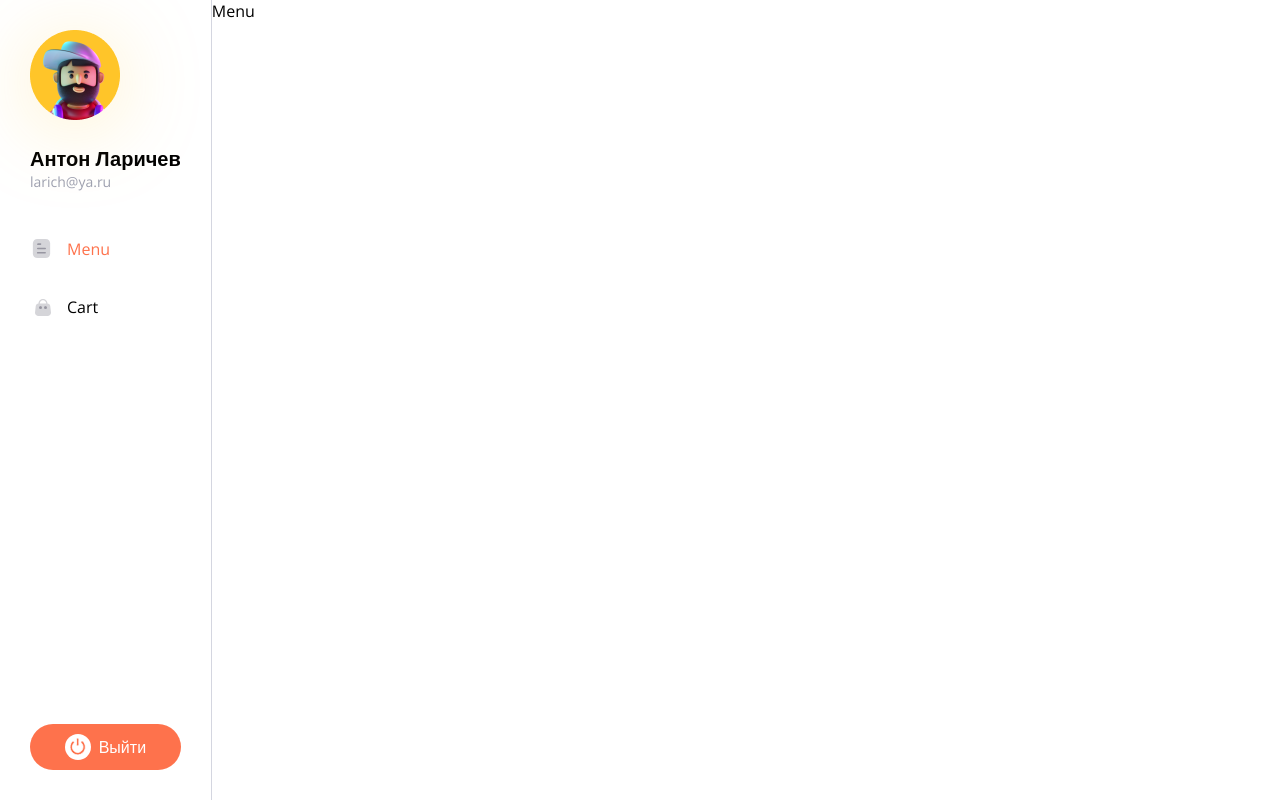
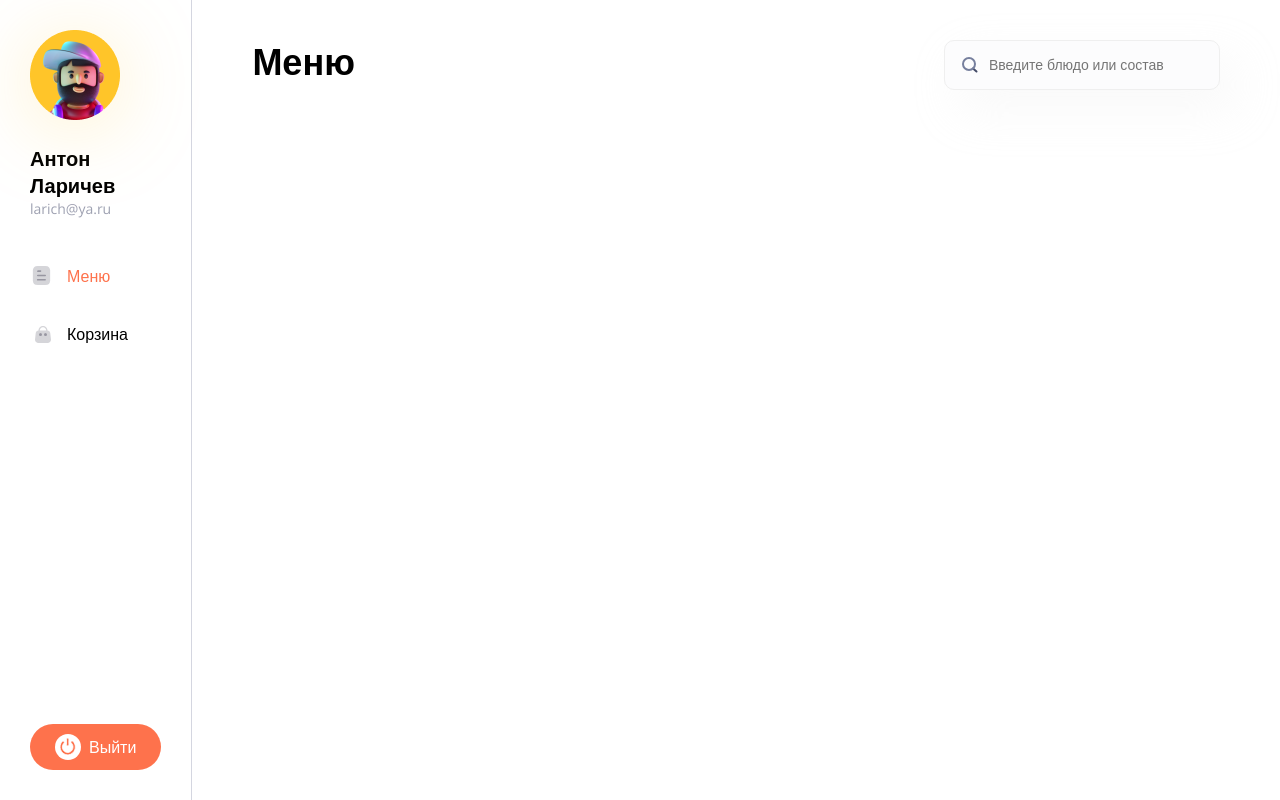
Before and after one commit to se3rik/food-service, a React (Vite) app: page / in a window 1280 px wide. Built offline with nearby package versions, Linux system fonts and the light colour scheme.

Commit message:
feat: Headling && Search components

```diff
--- /dev/null
+++ b/src/components/Headling/Headling.module.css
@@ -0,0 +1,8 @@
+.h1 {
+	color: var(--text-color);
+	font-size: 36px;
+	font-style: normal;
+	font-weight: 700;
+	line-height: 120%;
+	margin: 0;
+}
--- /dev/null
+++ b/src/components/Headling/Headling.props.ts
@@ -0,0 +1,5 @@
+import type { HTMLAttributes, ReactNode } from 'react';
+
+export interface HeadlingProps extends HTMLAttributes<HTMLHeadingElement> {
+	children: ReactNode
+}
--- /dev/null
+++ b/src/components/Headling/Headling.tsx
@@ -0,0 +1,15 @@
+import cn from 'classnames';
+
+import styles from './Headling.module.css';
+
+import type { HeadlingProps } from './Headling.props';
+
+function Headling({ className, children, ...props }: HeadlingProps) {
+	return (
+		<h1 className={cn(className, styles['h1'])} {...props}>
+			{children}
+		</h1>
+	);
+}
+
+export default Headling;
--- /dev/null
+++ b/src/components/Search/Search.module.css
@@ -0,0 +1,23 @@
+.input-wrapper {
+	position: relative;
+}
+
+.input {
+	font-size: 14px;
+	font-style: normal;
+	font-weight: 400;
+	min-width: 200px;
+	padding: 16px 30px 16px 44px;
+	color: var(--text-color);
+	border: 1px solid #EFEFEF;
+	border-radius: 10px;
+	background-color: #FCFCFD;
+	box-shadow: 15px 20px 45px 0px rgba(233, 233, 233, 0.25);
+}
+
+.icon {
+	position: absolute;
+	left: 18px;
+	top: 50%;
+	transform: translateY(-50%);
+}
--- /dev/null
+++ b/src/components/Search/Search.props.ts
@@ -0,0 +1,6 @@
+import type { InputHTMLAttributes } from 'react';
+
+export interface SearchProps extends InputHTMLAttributes<HTMLInputElement> {
+	isValid?: boolean,
+	className?: string,
+}
--- /dev/null
+++ b/src/components/Search/Search.tsx
@@ -0,0 +1,24 @@
+import { forwardRef } from 'react';
+import cn from 'classnames';
+
+import styles from './Search.module.css';
+
+import type { SearchProps } from './Search.props';
+
+const Search = forwardRef<HTMLInputElement, SearchProps>(function Search({ className, isValid = true, ...props }, ref) {
+
+	return (
+		<div className={styles['input-wrapper']}>
+			<input
+				{...props}
+				ref={ref}
+				className={cn(styles['input'], className, {
+					[styles['invalid']]: !isValid
+				})}
+			/>
+			<img src="/icons/SearchIcon.svg" className={styles['icon']} alt="search-icon" />
+		</div>
+	);
+});
+
+export default Search;
--- a/src/layout/Menu/Layout.module.css
+++ b/src/layout/Menu/Layout.module.css
@@ -65,3 +65,8 @@
 	justify-content: center;
 	gap: 8px;
 }
+
+.content {
+	width: 100%;
+	padding: 40px 60px;
+}
--- a/src/layout/Menu/Layout.tsx
+++ b/src/layout/Menu/Layout.tsx
@@ -23,13 +23,13 @@
 						[styles['active']]: isActive
 					})}>
 						<img src="/icons/MenuIcon.svg" alt="menu-icon" />
-						Menu
+						Меню
 					</NavLink>
 					<NavLink to="/cart" className={({ isActive }) => cn(styles['link'], {
 						[styles['active']]: isActive
 					})}>
 						<img src="/icons/CartIcon.svg" alt="cart-icon" />
-						Cart
+						Корзина
 					</NavLink>
 				</div>
 				<Button className={styles['leave-btn']}>
@@ -37,7 +37,7 @@
 					Выйти
 				</Button>
 			</div>
-			<div>
+			<div className={styles['content']}>
 				<Outlet />
 			</div>
 		</div>
--- /dev/null
+++ b/src/pages/Menu/Menu.module.css
@@ -0,0 +1,5 @@
+.head {
+	width: 100%;
+	display: flex;
+	justify-content: space-between;
+}
--- a/src/pages/Menu/Menu.tsx
+++ b/src/pages/Menu/Menu.tsx
@@ -1,8 +1,13 @@
+import styles from './Menu.module.css';
+
+import Headling from '../../components/Headling/Headling';
+import Search from '../../components/Search/Search';
 
 export function Menu() {
 	return (
-		<>
-			Menu
-		</>
+		<div className={styles['head']}>
+			<Headling>Меню</Headling>
+			<Search placeholder='Введите блюдо или состав' />
+		</div>
 	);
 }
```
Also changed, not shown: src/App.tsx (deleted, +0 -15 lines), public/icons/SearchIcon.svg (added).
